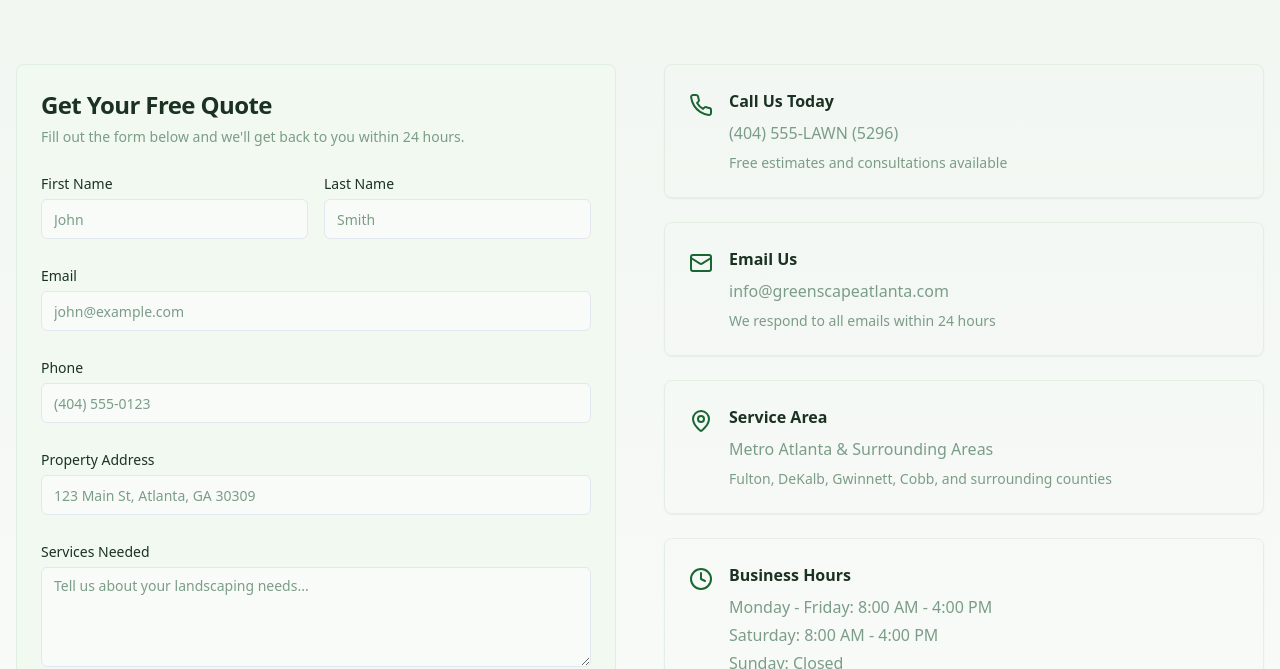
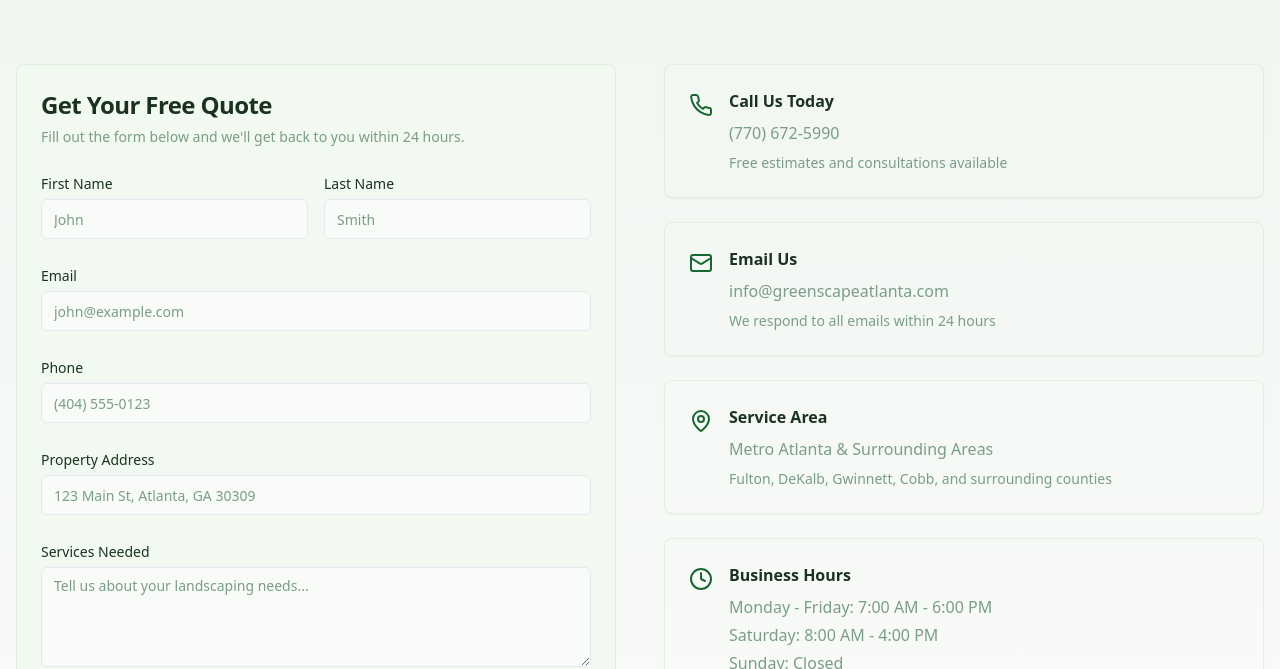
Before and after one commit to SonyaCaines/lawniverse-atl, a React (Vite) app: page / in a window 1280 px wide. Shown: the part 3129-3798 px from the top of the page. Built offline with nearby package versions, Linux system fonts and the light colour scheme.

Commit message:
Code edited in Lovable Code Editor
Edited UI in Lovable

```diff
--- a/src/components/Contact.tsx
+++ b/src/components/Contact.tsx
@@ -69,7 +69,7 @@ const Contact = () => {
                   <Phone className="h-6 w-6 text-primary mt-1" />
                   <div>
                     <h3 className="font-semibold text-foreground mb-2">Call Us Today</h3>
-                    <p className="text-muted-foreground mb-2">(404) 555-LAWN (5296)</p>
+                    <p className="text-muted-foreground mb-2">(770) 672-5990</p>
                     <p className="text-sm text-muted-foreground">
                       Free estimates and consultations available
                     </p>
@@ -115,7 +115,7 @@ const Contact = () => {
                   <div>
                     <h3 className="font-semibold text-foreground mb-2">Business Hours</h3>
                     <div className="space-y-1 text-muted-foreground">
-                      <p>Monday - Friday: 8:00 AM - 4:00 PM</p>
+                      <p>Monday - Friday: 7:00 AM - 6:00 PM</p>
                       <p>Saturday: 8:00 AM - 4:00 PM</p>
                       <p>Sunday: Closed</p>
                     </div>
```
